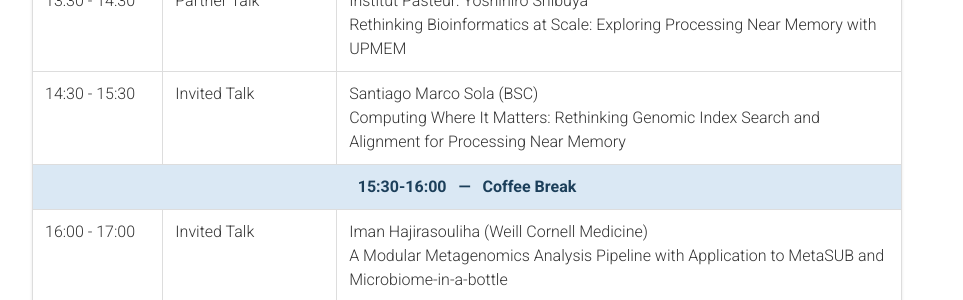
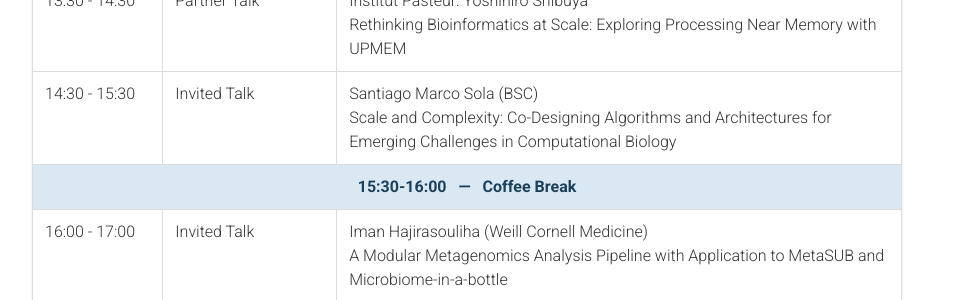
Before and after one commit to BioPIM/biopim.github.io, a Jekyll site: the page built from _pages/workshop.md, in a window 1280 px wide and 900 px high, scrolled down 632 px. Shown: the part 152-452 px from the top of the window, without its empty margins (173-1136 px from the left). Built offline with Jekyll 4.4.1, drawn with Linux system fonts in a browser that asks for light colours; comment, search, counter and statistics services are not loaded; a style sheet for code colours, icons or effects is not loaded.

Commit message:
update talk title

```diff
--- a/_pages/workshop.md
+++ b/_pages/workshop.md
@@ -111,7 +111,7 @@ Register for free using the form here: [https://forms.gle/YHYkxNvGa1oxKXCW7](htt
     <tr>
       <td>14:30 - 15:30</td>
       <td>Invited Talk</td>
-      <td>Santiago Marco Sola (BSC) <br> Computing Where It Matters: Rethinking Genomic Index Search and Alignment for Processing Near Memory</td>
+      <td>Santiago Marco Sola (BSC) <br> Scale and Complexity: Co-Designing Algorithms and Architectures for Emerging Challenges in Computational Biology</td>
     </tr>
     <tr class="break-row">
       <td colspan="3">15:30-16:00 &nbsp;&nbsp;&mdash;&nbsp;&nbsp; Coffee Break</td>
```
